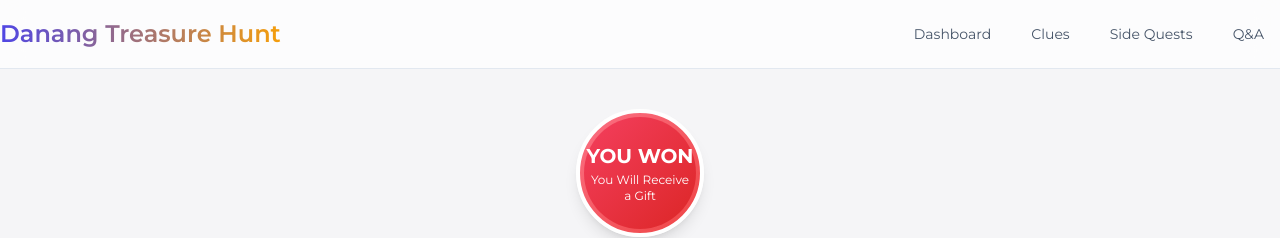
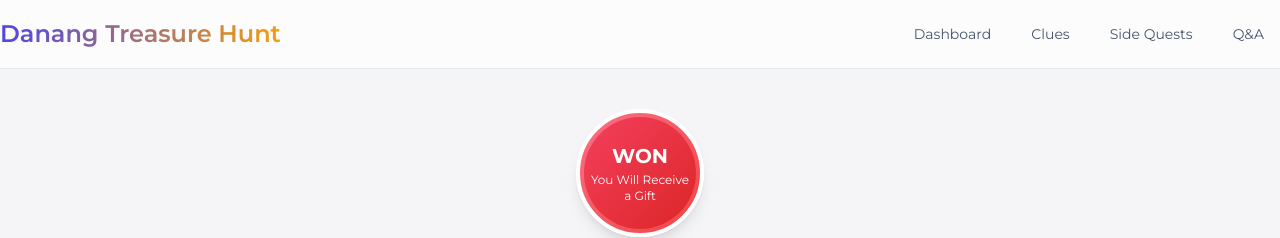
Before and after one commit to Aloha-Treasure-Hunt/Aloha-FE, a Next.js app: page /success-status in a window 1280 px wide. Shown: the top 238 px of the page. Built offline with nearby package versions, Linux system fonts and the light colour scheme.

Commit message:
modify text

```diff
--- a/components/status/SuccessStatus.tsx
+++ b/components/status/SuccessStatus.tsx
@@ -42,7 +42,7 @@ export default function SuccessScreen() {
                 transition={{ delay: 0.3, duration: 0.5 }}
                 className="flex justify-center items-center text-xl font-extrabold mb-0.5"
               >
-                YOU WON
+                WON
               </motion.div>
               <div className="text-center text-xs font-medium px-1">
                 You Will Receive a Gift
```
